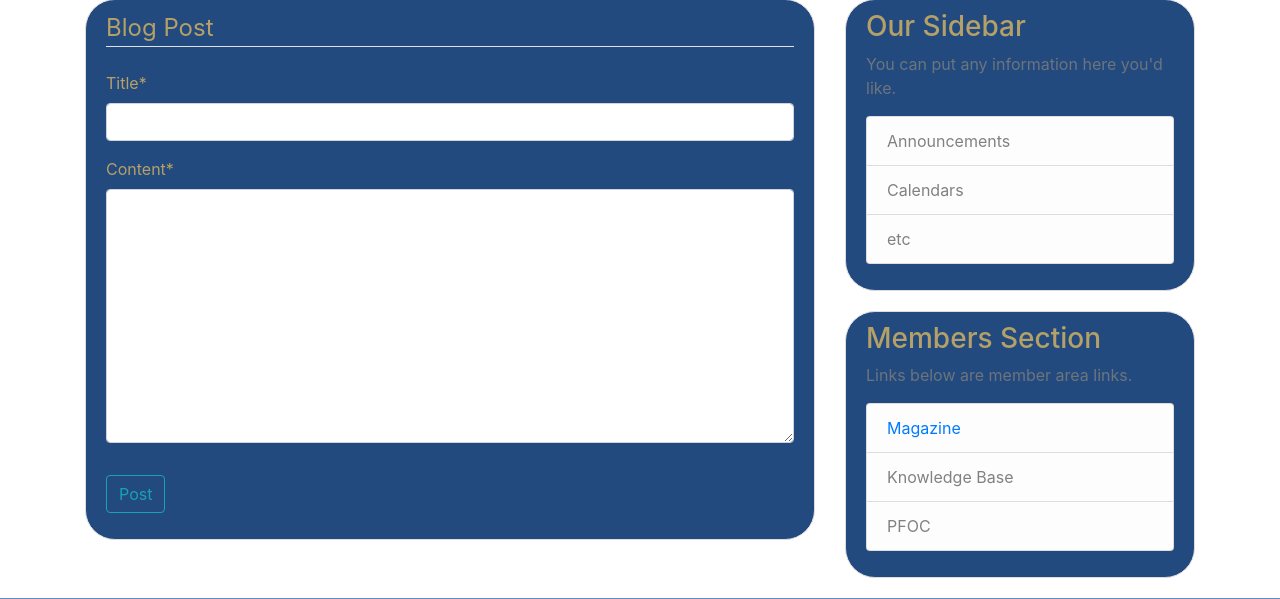
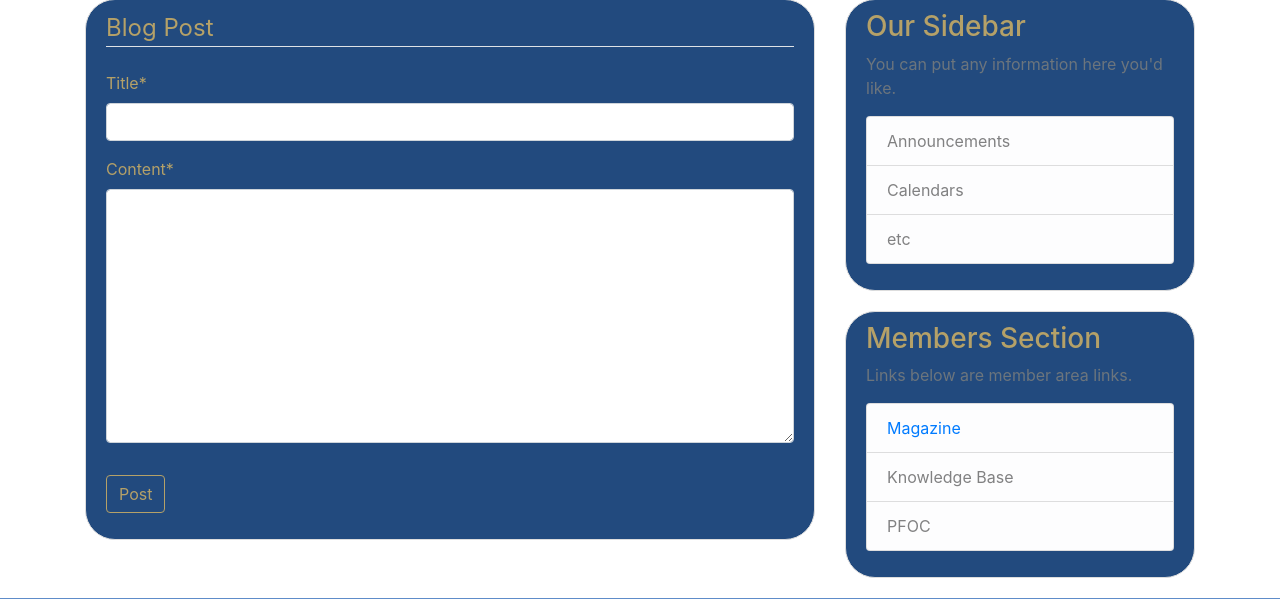
Before and after one commit to DermotKelly/POA, a Django app: page /post/new/ in a window 1280 px wide. Shown: the part 345-944 px from the top of the page. Run offline with Django 4.2, Linux system fonts and the light colour scheme; the visitor is signed in with stand-in values (Sample User, id 1); some libraries are stand-ins or nearby versions.

Commit message:
main.css

```diff
--- a/django_project/static/css/main.css
+++ b/django_project/static/css/main.css
@@ -94,3 +94,9 @@ color:#b5a168;
 a.text-body{
   color: #b5a168;
 }
+
+.btn-outline-info {
+  color: #b5a168;
+  background-color: transparent;
+  background-image: none;
+  border-color: #b5a168;
```
